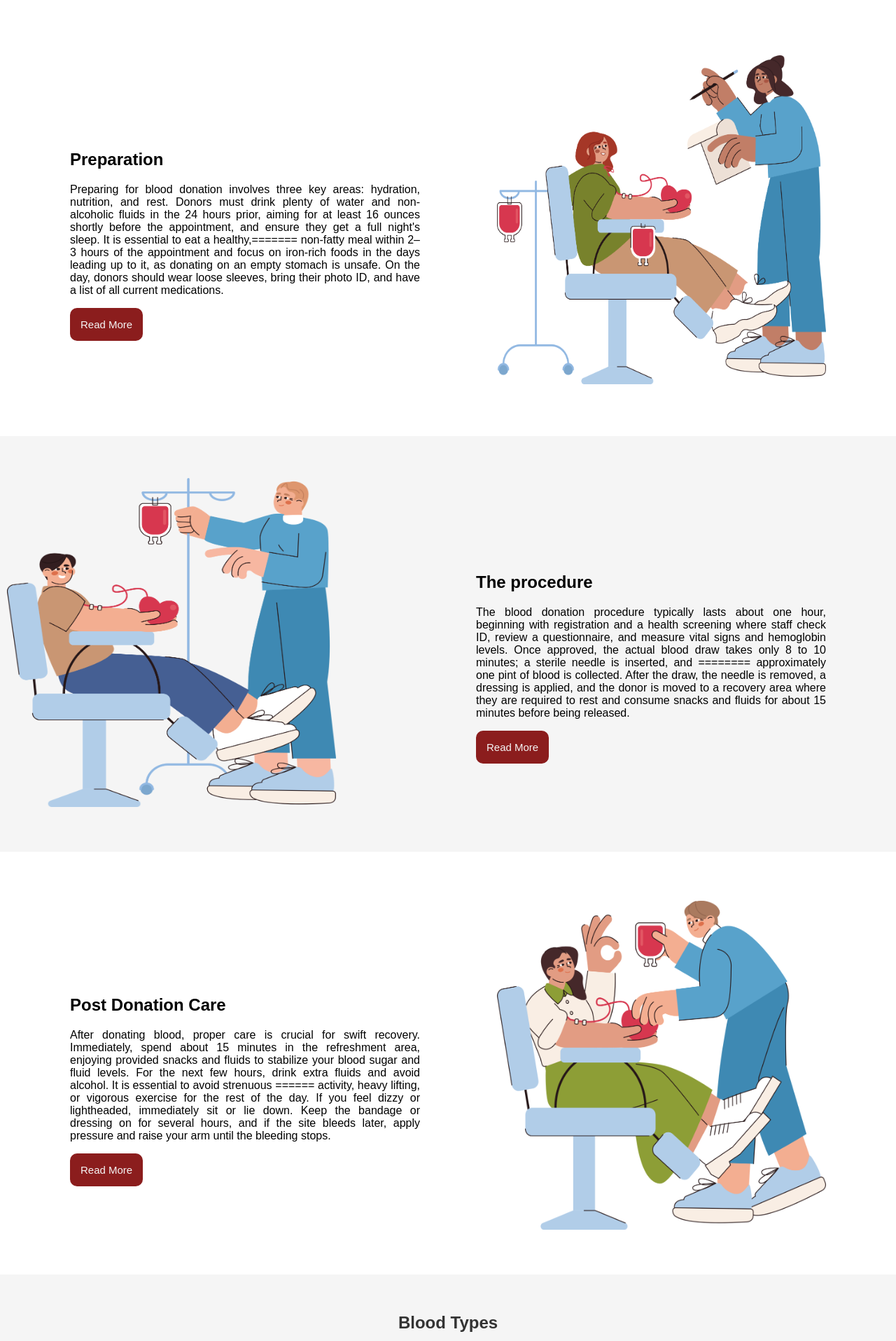
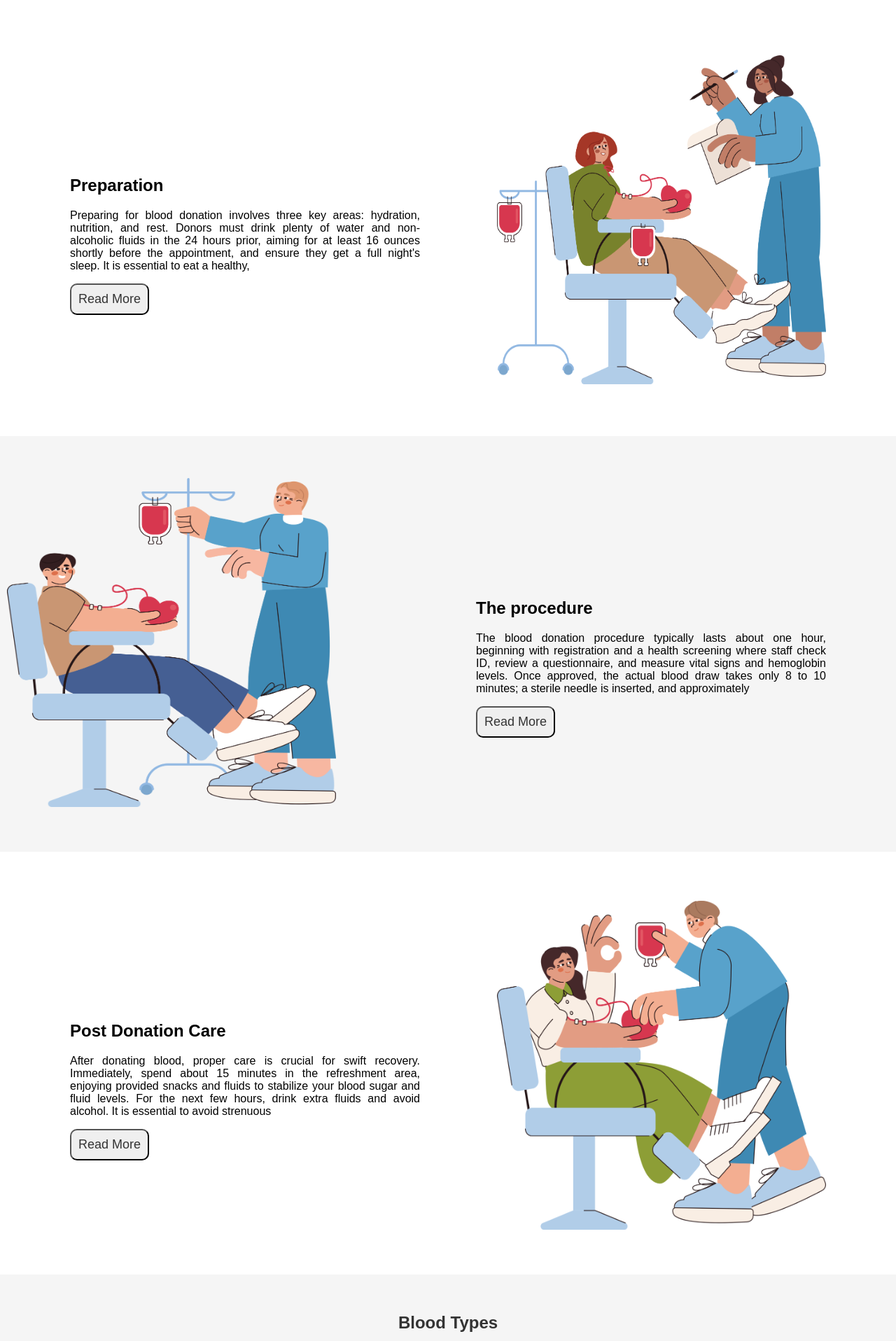
Before and after one commit to SharrIsmaili/Projekti-DZHW, a PHP site: page /HTML/home.html in a window 1280 px wide. Shown: the part 2256-4172 px from the top of the page at 70% size. Run offline with PHP 8.4, Linux system fonts and the light colour scheme.

Commit message:
homepage: made read more button  functional

```diff
--- a/CSS/style.css
+++ b/CSS/style.css
@@ -42,18 +42,18 @@ body {
   flex-wrap: nowrap;
 }
 
-.link{
+.link {
   color: #333;
   text-decoration: none;
   padding: 10px;
   font-size: large;
   border-radius: 10px;
-  transition: 0.3s ease-in-out;
 }
 
 .link:hover {
   background: rgb(139, 29, 29);
   color: white;
+  transition: 0.3s ease;
 }
 
 #logo {
@@ -158,7 +158,7 @@ body {
   margin-bottom: 20px;
 }
 
-.btn{
+.btn {
   display: inline-block;
   padding: 15px 25px;
   background: rgba(255, 255, 255, 0.8);
@@ -172,6 +172,7 @@ body {
 .btn:hover {
   background: rgb(139, 29, 29);
   color: white;
+  transition: 0.3s ease;
 }
 
 #prevBtn,
@@ -254,12 +255,12 @@ body {
   text-align: center;
   flex-shrink: 0;
   background-color: white;
-  transition: all 0.55s ease-in-out;
 }
 
 .card:hover {
   cursor: pointer;
   transform: scale(1.1);
+  transition: all 0.55s ease-in-out;
 }
 
 .card img {
@@ -310,10 +311,15 @@ body {
   align-items: start;
   width: 500px;
   text-align: justify;
+  display: inline;
 }
 
 .text h1 {
   text-align: start;
+}
+
+#restOfText{
+  display: none;
 }
 
 .read-more-button {
@@ -323,12 +329,14 @@ body {
   color: whitesmoke;
   padding: 15px;
   font-size: 15px;
+  position: absolute;
 }
 
 .read-more-button:hover {
   cursor: pointer;
+}
 
-}
+
 
 .process-img {
   width: 470px;
@@ -359,12 +367,12 @@ body {
   padding: 30px;
   border-radius: 10px;
   color: rgb(139, 29, 29);
-  transition: all 0.2s ease-in-out;
 }
 
 .type:hover {
   cursor: pointer;
   transform: scale(1.1);
+  transition: all 0.2s ease-in-out;
 }
 
 video {
@@ -435,7 +443,7 @@ video {
   opacity: 70%;
 }
 
-.news-date p{
+.news-date p {
   padding-top: 17px;
   font-size: 14px;
   padding-left: 15px;
@@ -446,11 +454,11 @@ video {
   text-decoration: underline;
 }
 
-.news-content h4{
+.news-content h4 {
   font-size: 20px;
 }
 
-.news-content a{
+.news-content a {
   padding-top: 10px;
   width: 50%;
   font-size: 155;
@@ -599,9 +607,9 @@ footer h2 {
 
 .social-icons {
   width: 50px;
-  transition: 0.125s ease-in-out;
 }
 
 .social-icons:hover {
   width: 53px;
+  transition: 0.125s ease-in-out;
 }
--- a/HTML/home.html
+++ b/HTML/home.html
@@ -113,7 +113,8 @@
                     <h2>Health, Illness & Recovery</h2>
                     <p>Donors must be in good health and well. Active infections require temporary deferral; wait after
                         recovery. Permanent disqualification applies to positive tests for HIV/AIDS
-                        or Hepatitis B/C, and certain severe illnesses. Allow 56 days (8 weeks) recovery between whole blood
+                        or Hepatitis B/C, and certain severe illnesses. Allow 56 days (8 weeks) recovery between whole
+                        blood
                         donations.
                     </p>
                 </div>
@@ -130,7 +131,9 @@
                     <img src="/images/who can donate/frequency.png" alt="How Often Can One Donate?">
                     <h2>How Often Can One Donate?</h2>
                     <p>Donation frequency is strictly regulated by component to allow full recovery. Whole Blood is
-                        every 56 days. Double Red Cells requires a longer interval: 112 days. Component donations like Platelets can be done every 7 days, and Plasma every 28 days. Donors must adhere to local blood center rules.
+                        every 56 days. Double Red Cells requires a longer interval: 112 days. Component donations like
+                        Platelets can be done every 7 days, and Plasma every 28 days. Donors must adhere to local blood
+                        center rules.
                     </p>
                 </div>
             </div>
@@ -143,8 +146,18 @@
             <div class="info" id="preparation">
                 <div class="text">
                     <h1>Preparation</h1>
-                    <p>Preparing for blood donation involves three key areas: hydration, nutrition, and rest. Donors must drink plenty of water and non-alcoholic fluids in the 24 hours prior, aiming for at least 16 ounces shortly before the appointment, and ensure they get a full night's sleep. It is essential to eat a healthy,======= non-fatty meal within 2–3 hours of the appointment and focus on iron-rich foods in the days leading up to it, as donating on an empty stomach is unsafe. On the day, donors should wear loose sleeves, bring their photo ID, and have a list of all current medications.</p>
-                    <button class="read-more-button">Read More</button>
+                    <p>Preparing for blood donation involves three key areas: hydration, nutrition, and rest. Donors
+                        must drink plenty of water and non-alcoholic fluids in the 24 hours prior, aiming for at least
+                        16 ounces shortly before the appointment, and ensure they get a full night's sleep. It is
+                        essential to eat a healthy,
+                        <span class="restOfText"> non-fatty meal within 2–3 hours of the
+                            appointment and focus
+                            on iron-rich foods in the days leading up to it, as donating on an empty stomach is unsafe.
+                            On the day, donors
+                            should wear loose sleeves, bring their photo ID, and have a list of all current medications.
+                        </span>
+                    </p>
+                    <button class="link readMore">Read More</button>
                 </div>
 
                 <div class="preparation-pic">
@@ -155,8 +168,18 @@
             <div class="info" id="procedure">
                 <div class="text">
                     <h1>The procedure</h1>
-                    <p>The blood donation procedure typically lasts about one hour, beginning with registration and a health screening where staff check ID, review a questionnaire, and measure vital signs and hemoglobin levels. Once approved, the actual blood draw takes only 8 to 10 minutes; a sterile needle is inserted, and ======== approximately one pint of blood is collected. After the draw, the needle is removed, a dressing is applied, and the donor is moved to a recovery area where they are required to rest and consume snacks and fluids for about 15 minutes before being released.</p>
-                    <button class="read-more-button">Read More</button>
+                    <p>The blood donation procedure typically lasts about one hour, beginning with registration and a
+                        health screening where staff check ID, review a questionnaire, and measure vital signs and
+                        hemoglobin levels. Once approved, the actual blood draw takes only 8 to 10 minutes; a sterile
+                        needle is inserted, and approximately
+                        <span class="restOfText"> one pint of blood is collected.
+                            After the draw, the needle is removed, a dressing is applied, and the donor is moved to a
+                            recovery area where they are required to rest and consume snacks and fluids for about 15
+                            minutes before
+                            being released.
+                        </span>
+                    </p>
+                    <button class="link readMore">Read More</button>
                 </div>
 
                 <div class="procedure-pic">
@@ -167,8 +190,16 @@
             <div class="info" id="postDonation">
                 <div class="text">
                     <h1>Post Donation Care</h1>
-                    <p>After donating blood, proper care is crucial for swift recovery. Immediately, spend about 15 minutes in the refreshment area, enjoying provided snacks and fluids to stabilize your blood sugar and fluid levels. For the next few hours, drink extra fluids and avoid alcohol. It is essential to avoid strenuous ====== activity, heavy lifting, or vigorous exercise for the rest of the day. If you feel dizzy or lightheaded, immediately sit or lie down. Keep the bandage or dressing on for several hours, and if the site bleeds later, apply pressure and raise your arm until the bleeding stops.</p>
-                    <button class="read-more-button">Read More</button>
+                    <p>After donating blood, proper care is crucial for swift recovery. Immediately, spend about 15
+                        minutes in the refreshment area, enjoying provided snacks and fluids to stabilize your blood
+                        sugar and fluid levels. For the next few hours, drink extra fluids and avoid alcohol. It is
+                        essential to avoid strenuous
+                        <span class="restOfText"> activity, heavy lifting, or vigorous exercise for the rest of the day. If
+                            you feel dizzy or lightheaded, immediately sit or lie down. Keep the bandage
+                            ordressing on for several hours, and if the site bleeds later, apply pressure and raise your
+                            arm until the bleeding stops.</span>
+                    </p>
+                    <button class="link readMore">Read More</button>
                 </div>
 
                 <div class="post-donation-pic">
--- a/JS/app.js
+++ b/JS/app.js
@@ -9,10 +9,10 @@ let count = 1;
 let size = container.clientWidth;
 let autoSlide;
 
-slide.style.transform = 'translateX(' + (-size * count ) +'px)';
+slide.style.transform = 'translateX(' + (-size * count) + 'px)';
 
 function startAutoSlide() {
-    autoSlide = setInterval(function(){
+    autoSlide = setInterval(function () {
         moveNext();
     }, 10000);
 }
@@ -22,52 +22,52 @@ function resetTimer() {
     startAutoSlide();
 }
 
-function moveNext(){
-    if(count >= images.length - 1) return;
+function moveNext() {
+    if (count >= images.length - 1) return;
     slide.style.transition = "transform 0.4s ease-in-out";
     count++;
-    slide.style.transform = 'translateX(' + (-size * count ) +'px)';
+    slide.style.transform = 'translateX(' + (-size * count) + 'px)';
 }
 
-function movePrev(){
-    if(count <= 0) return;
+function movePrev() {
+    if (count <= 0) return;
     slide.style.transition = "transform 0.4s ease-in-out";
     count--;
-    slide.style.transform = 'translateX(' + (-size * count ) +'px)';
+    slide.style.transform = 'translateX(' + (-size * count) + 'px)';
 }
 
-nextBtn.addEventListener('click', function(){
+nextBtn.addEventListener('click', function () {
     moveNext();
     resetTimer();
 });
 
-prevBtn.addEventListener('click', function(){
+prevBtn.addEventListener('click', function () {
     movePrev();
     resetTimer();
 });
 
-slide.addEventListener('transitionend', function(){
-    if(images[count].id === "last"){
+slide.addEventListener('transitionend', function () {
+    if (images[count].id === "last") {
         slide.style.transition = "none";
         count = images.length - 2;
-        slide.style.transform = 'translateX(' + (-size * count ) +'px)';
+        slide.style.transform = 'translateX(' + (-size * count) + 'px)';
     }
 
-    if(images[count].id === "first"){
+    if (images[count].id === "first") {
         slide.style.transition = "none";
         count = 1;
-        slide.style.transform = 'translateX(' + (-size * count ) +'px)';
+        slide.style.transform = 'translateX(' + (-size * count) + 'px)';
     }
 });
 
-window.addEventListener("resize", function(){
+window.addEventListener("resize", function () {
     size = container.clientWidth;
     slide.style.transform = 'translateX(' + (-size * count) + 'px)';
 });
 
 startAutoSlide();
 
-function updateMinusHeight(){
+function updateMinusHeight() {
     const navHeight = document.querySelector('#header').offsetHeight;
     const aboutHeight = document.querySelector('#aboutUs').offsetHeight;
 
@@ -87,10 +87,10 @@ const suggestionsBox = document.getElementById("searchSuggestions");
 const sectionTitles = [
     { id: "whoCanDonate", title: "Who Can Donate Blood" },
     { id: "donationProcess", title: "The donation Process & What to Expect" },
-    { id: "preparation", title: "Preparation"},
-    { id: "procedure", title: "The procedure"},
-    { id: "postDonation", title: "Post Donation Care"},
-    { id: "bloodTypes", title: "Blood Types"},
+    { id: "preparation", title: "Preparation" },
+    { id: "procedure", title: "The procedure" },
+    { id: "postDonation", title: "Post Donation Care" },
+    { id: "bloodTypes", title: "Blood Types" },
     { id: "address", title: "Address" }
 ];
 
@@ -159,3 +159,25 @@ typeButtons.forEach((button, index) => {
         videos[index + 1].classList.add("active");
     });
 });
+
+
+/////
+
+const readMore = document.querySelectorAll(".readMore");
+
+
+readMore.forEach((readMore) => {
+    const text = readMore.parentElement.querySelector(".restOfText");
+    text.style.display = "none";
+
+    readMore.addEventListener("click", () => {
+        if (text.style.display === "none") {
+            text.style.display = "inline";
+            readMore.textContent = "Read less";
+        } else {
+            text.style.display = "none";
+            readMore.textContent = "Read more";
+        }
+    });
+
+})
```
